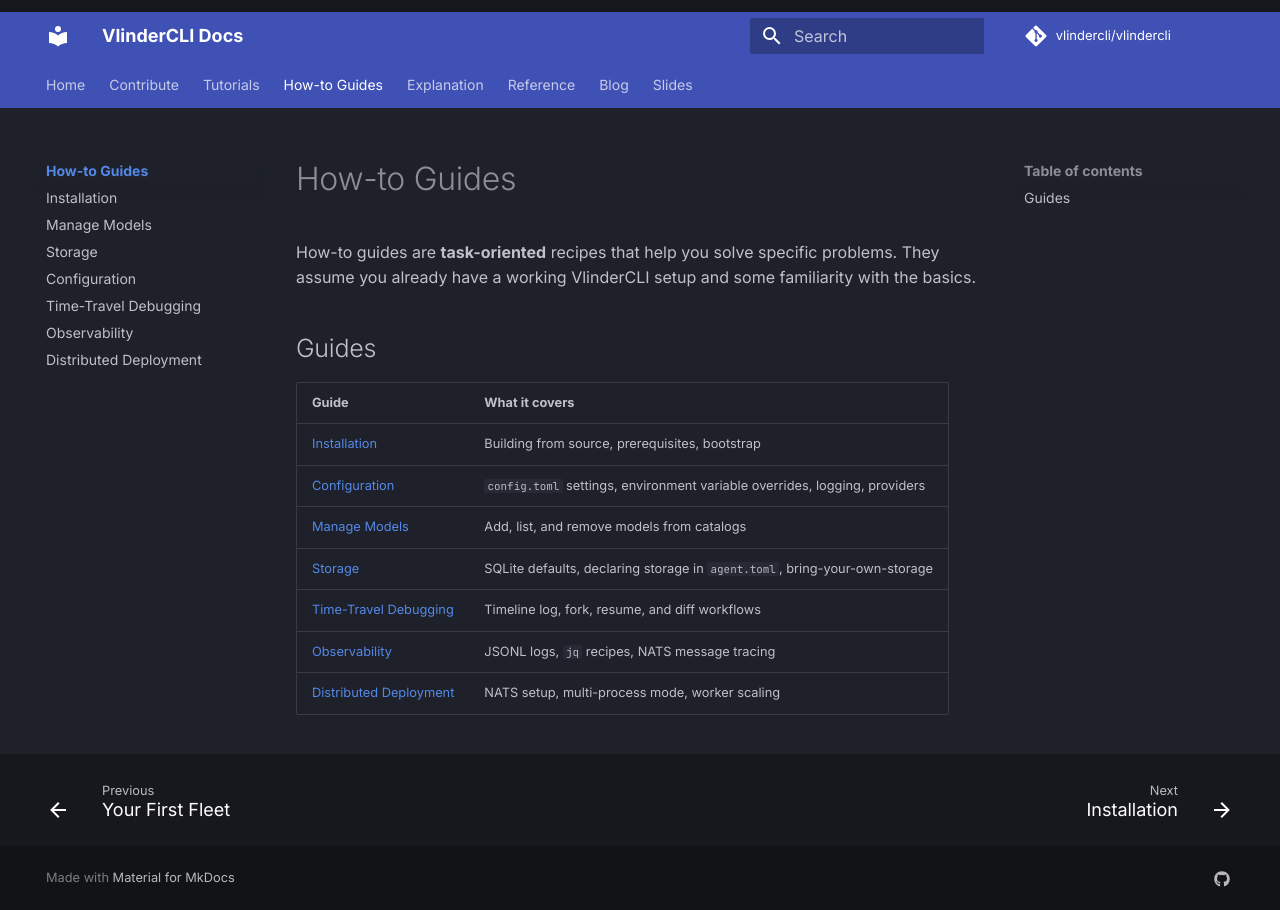
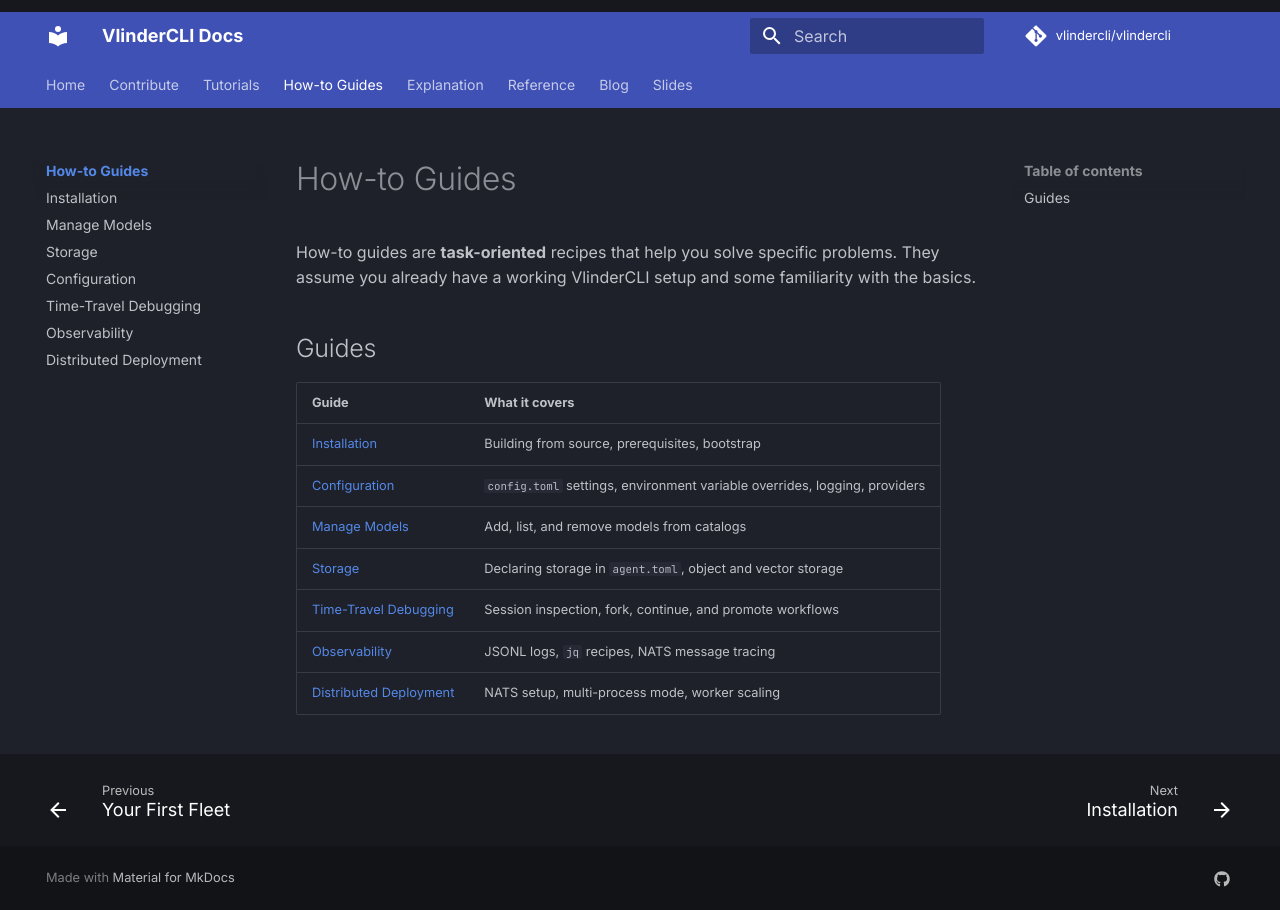
Before and after one commit to vlindercli/public-docs, an MkDocs documentation site: the page built from docs/content/how-to/index.md, in a window 1280 px wide. Built offline with MkDocs 1.6.1 and Material for MkDocs 9.7.7, drawn with Linux system fonts in a browser that asks for light colours; comment, search, counter and statistics services are not loaded.

Commit message:
Update how-to index descriptions

```diff
--- a/docs/content/how-to/index.md
+++ b/docs/content/how-to/index.md
@@ -9,7 +9,7 @@ How-to guides are **task-oriented** recipes that help you solve specific problem
 | [Installation](installation.md) | Building from source, prerequisites, bootstrap |
 | [Configuration](configuration.md) | `config.toml` settings, environment variable overrides, logging, providers |
 | [Manage Models](manage-models.md) | Add, list, and remove models from catalogs |
-| [Storage](storage.md) | SQLite defaults, declaring storage in `agent.toml`, bring-your-own-storage |
-| [Time-Travel Debugging](time-travel-debugging.md) | Timeline log, fork, resume, and diff workflows |
+| [Storage](storage.md) | Declaring storage in `agent.toml`, object and vector storage |
+| [Time-Travel Debugging](time-travel-debugging.md) | Session inspection, fork, continue, and promote workflows |
 | [Observability](observability.md) | JSONL logs, `jq` recipes, NATS message tracing |
 | [Distributed Deployment](distributed-deployment.md) | NATS setup, multi-process mode, worker scaling |
```
